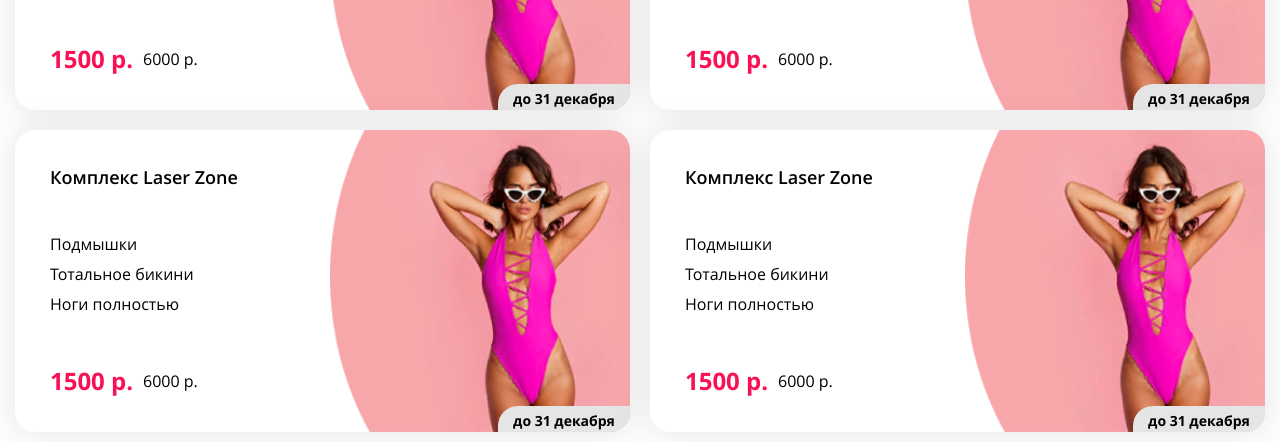
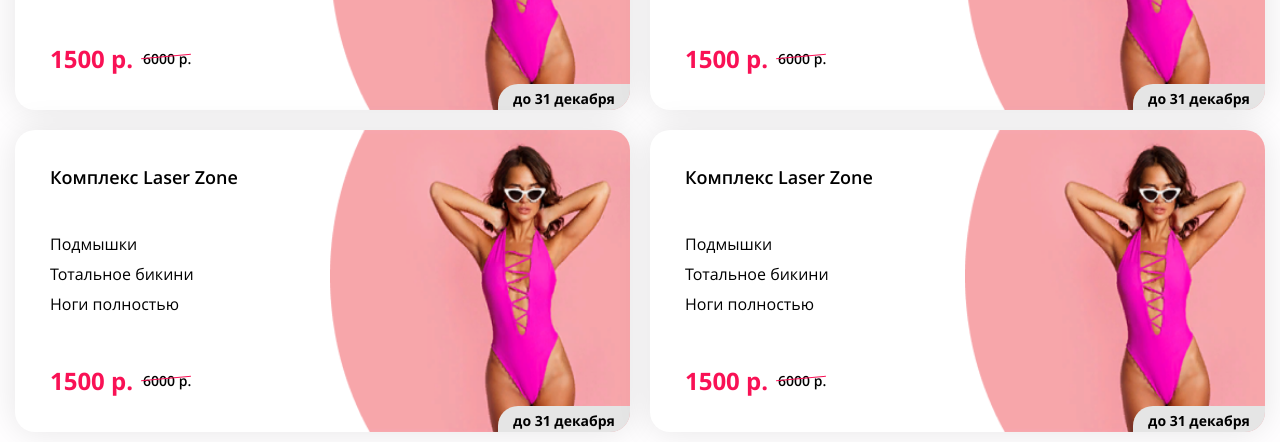
Before and after one commit to shishmaryov/laser-zone, a website: page source/stocks.html in a window 1280 px wide. Shown: the part 510-952 px from the top of the page. Drawn offline with nearby package versions, Linux system fonts and the light colour scheme; files that its build step writes are made by us from their sources.

Commit message:
stocks page

```diff
--- a/source/sass/blocks/_offer.scss
+++ b/source/sass/blocks/_offer.scss
@@ -96,10 +96,23 @@
 		color: #f91155;
 	}
 
-    &__subpirce
+	&__subprice
 	{
 		font-size: 14px;
 		font-weight: 600;
+		position: relative;
+		margin: 0;
+
+		&::after {
+			position: absolute;
+			top: 7px;
+			left: -2px;
+			content: "";
+			width: 50px;
+			height: 1px;
+			background: #f91155;
+			transform: rotate(-5deg);
+		}
 	}
 
 	&__img
--- a/source/stocks.html
+++ b/source/stocks.html
@@ -125,7 +125,7 @@
 						</ul>
 						<div class="offer__prices">
 							<p class="offer__price">1500 р.</p>
-							<span class="offer__subprice">6000 р.</span>
+							<p class="offer__subprice">6000 р.</p>
 						</div>
 						<img src="img/content-images/offer-img.png" alt="" class="offer__img">
 					</li>
@@ -138,7 +138,7 @@
 						</ul>
 						<div class="offer__prices">
 							<p class="offer__price">1500 р.</p>
-							<span class="offer__subprice">6000 р.</span>
+							<p class="offer__subprice">6000 р.</p>
 						</div>
 						<img src="img/content-images/offer-img.png" alt="" class="offer__img">
 					</li>
@@ -151,7 +151,7 @@
 						</ul>
 						<div class="offer__prices">
 							<p class="offer__price">1500 р.</p>
-							<span class="offer__subprice">6000 р.</span>
+							<p class="offer__subprice">6000 р.</p>
 						</div>
 						<img src="img/content-images/offer-img.png" alt="" class="offer__img">
 					</li>
@@ -164,7 +164,7 @@
 						</ul>
 						<div class="offer__prices">
 							<p class="offer__price">1500 р.</p>
-							<span class="offer__subprice">6000 р.</span>
+							<p class="offer__subprice">6000 р.</p>
 						</div>
 						<img src="img/content-images/offer-img.png" alt="" class="offer__img">
 					</li>
```
Also changed, not shown: build/css/style.css, build/css/style.min.css, build/stocks.html, 1 other file. Lines whose indentation alone changed are shown as unchanged.
